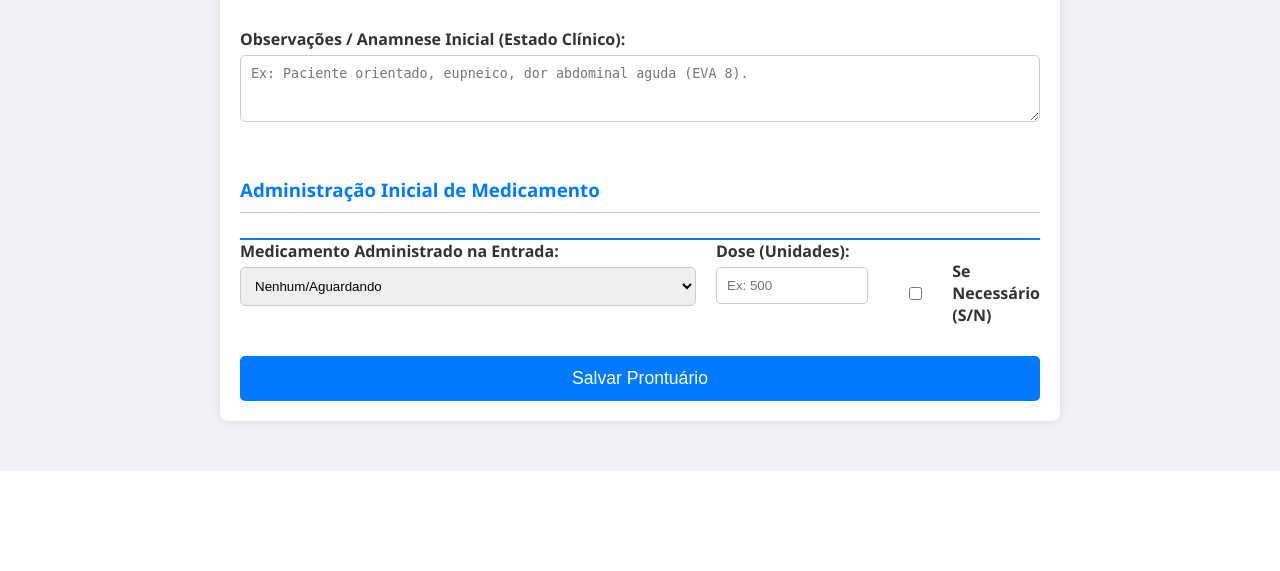
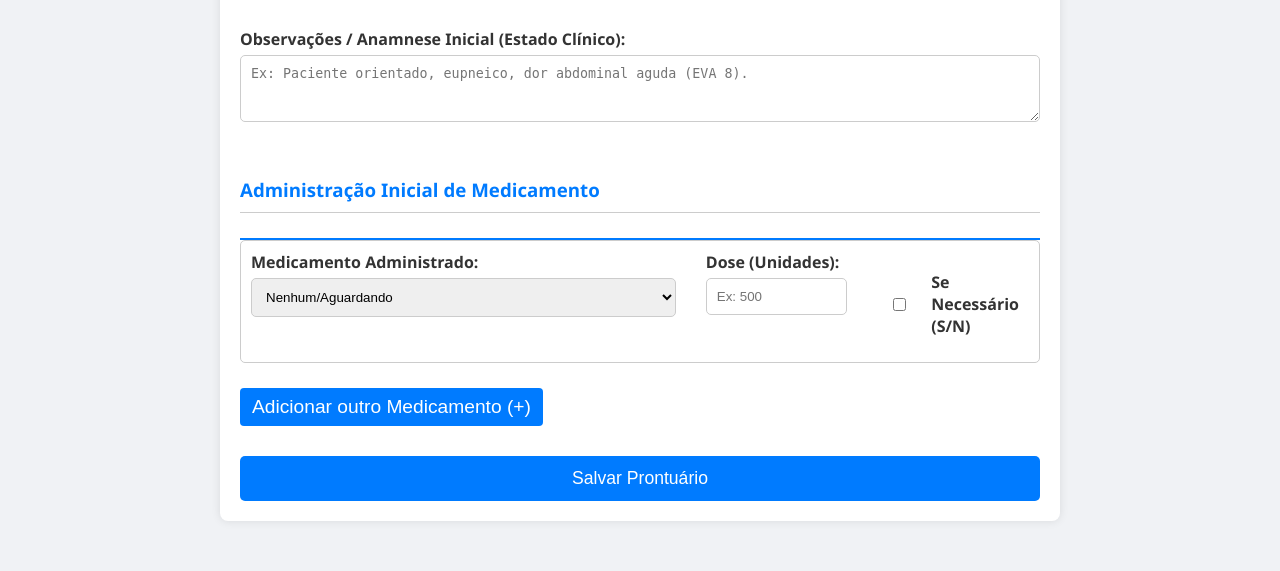
Before and after one commit to profedufbarreto/sistema_hospitalar, a Flask app: page /prontuario in a window 1280 px wide. Shown: the part 764-1335 px from the top of the page. Before the commit the page ends 1235 px from the top, so only its background shows below. Run offline with Flask 3, Linux system fonts and the light colour scheme; the visitor is signed in with stand-in values (Sample User, id 1); data that the repository does not hold is empty.

Commit message:
+ remédios implementado

```diff
--- a/app.py
+++ b/app.py
@@ -279,7 +279,7 @@ def salvar_prontuario():
     cursor = conn.cursor()
 
     try:
-        # **CORRIGIDO:** Adicionando 'cpf' à lista de colunas
+        # 1. SALVAR INFORMAÇÕES DO PACIENTE
         sql_paciente = """
         INSERT INTO Pacientes (nome, data_nascimento, cpf, cep, endereco, bairro, data_entrada, procedimento,
                                status, usuario_internacao, cid_10, observacoes_entrada, prioridade_atencao)
@@ -292,19 +292,16 @@ def salvar_prontuario():
 
         data_entrada_mysql = dados['hora_entrada'].replace('T', ' ')
 
-        # NOVO: Limpando o CPF de formatação (apenas números)
         cpf_val = dados.get('cpf', '').replace('.', '').replace('-', '').strip()
-
-        # Novos dados clínicos/triagem
         cid_10_val = dados.get('cid_10', '').strip()
         observacoes_val = dados.get('observacoes_entrada', '').strip()
         prioridade_val = dados.get('prioridade_atencao', 'verde').lower()
 
-        # Execução com 12 parâmetros (o número de %s é 12)
+        # Execução da inserção do paciente
         cursor.execute(sql_paciente, (
             dados['nome_paciente'],
             data_nascimento_mysql,
-            cpf_val,                  # <--- NOVO PARÂMETRO CPF
+            cpf_val,
             dados['cep'],
             f"{dados['endereco']}, {dados['numero']}",
             dados['bairro'],
@@ -318,54 +315,93 @@ def salvar_prontuario():
 
         paciente_id = cursor.lastrowid
 
-        # ... (restante da lógica de medicamento - Mantido)
-        medicamento = dados.get('medicamento_entrada')
-        medicamento_nome = None
+        # 2. PROCESSAR MÚLTIPLOS MEDICAMENTOS (NOVA LÓGICA)
 
-        if medicamento and medicamento != 'outro':
-            medicamento_nome = medicamento
-        elif medicamento == 'outro' and dados.get('outro_medicamento_nome'):
-            medicamento_nome = dados['outro_medicamento_nome']
-            cursor.execute("INSERT IGNORE INTO Estoque (nome_medicamento, quantidade, unidade, data_ultima_entrada) VALUES (%s, 0, 'UN', NOW())", (medicamento_nome,))
+        # Obtém as listas de dados do formulário (são listas, mesmo que haja apenas 1 item)
+        medicamento_nomes_selecionados = request.form.getlist('medicamento_entrada[]')
+        doses = request.form.getlist('dose[]')
+        nomes_outros = request.form.getlist('outro_medicamento_nome[]')
+
+        # A lista de "se_necessario" virá dos campos hidden, garantindo '0' se não marcado
+        # Os nomes dos campos hidden são gerados dinamicamente no JS, mas podemos simplificar assumindo
+        # que a ausência de um campo com valor '1' implica '0'.
+
+        # Vamos usar a lista de "dose[]" para iterar, pois ela deve ter o mesmo comprimento de "medicamento_entrada[]"
+        if len(medicamento_nomes_selecionados) == len(doses):
+
+            # Inicializa o contador para os nomes 'Outros' (que podem não corresponder 1:1)
+            outro_index = 0
+
+            for i in range(len(medicamento_nomes_selecionados)):
+                med_selecionado = medicamento_nomes_selecionados[i]
+                dose_str = doses[i]
+
+                # Trata dose
+                try:
+                    dose = float(dose_str) if dose_str else 0.0
+                except ValueError:
+                    flash(f"Erro: Dose de medicamento inválida para o item {i+1}. Use apenas números.", 'danger')
+                    raise Exception("Dose inválida")
+
+                # Determina o nome final do medicamento
+                medicamento_nome = med_selecionado
+                if med_selecionado == 'outro':
+                    # Pega o próximo nome da lista de nomes 'Outros'
+                    if outro_index < len(nomes_outros) and nomes_outros[outro_index].strip():
+                        medicamento_nome = nomes_outros[outro_index].strip()
+                        # Garante que o novo medicamento exista no estoque (ou o ignora)
+                        cursor.execute("INSERT IGNORE INTO Estoque (nome_medicamento, quantidade, unidade, data_ultima_entrada) VALUES (%s, 0, 'UN', NOW())", (medicamento_nome,))
+                    else:
+                        # Se for 'outro' mas o campo de texto foi deixado vazio, ignora esta administração
+                        outro_index += 1
+                        continue
+
+                    # Incrementa o contador do nome 'Outro'
+                    outro_index += 1
 
 
-        if medicamento_nome:
-            try:
-                dose = float(dados.get('dose') or 0.0)
-            except ValueError:
-                conn.close()
-                return "Erro: Dose de medicamento inválida. Use apenas números.", 400
+                # Se o nome do medicamento for válido (não vazio e não 'outro' deixado em branco)
+                if medicamento_nome and med_selecionado != '':
 
-            sql_med = """
-            INSERT INTO AdministracaoMedicamentos (paciente_id, medicamento_nome, quantidade_administrada, se_necessario, data_hora)
-            VALUES (%s, %s, %s, %s, %s)
-            """
-            cursor.execute(sql_med, (
-                paciente_id,
-                medicamento_nome,
-                dose,
-                1 if 'se_necessario' in dados else 0,
-                data_entrada_mysql
-            ))
+                    # Verifica o status "Se Necessário" (S/N)
+                    # O campo do checkbox é gerado como "se_necessario_X", onde X é o índice
+                    # O campo hidden (com valor '0') é o que será enviado se o checkbox estiver desmarcado.
+                    # Vamos iterar sobre o request.form para encontrar a chave dinâmica 'se_necessario_X'
 
-            if dose > 0:
-                sql_baixa = "UPDATE Estoque SET quantidade = GREATEST(quantidade - %s, 0) WHERE nome_medicamento = %s"
-                cursor.execute(sql_baixa, (dose, medicamento_nome))
+                    # Procura pelo valor '1' do checkbox (se marcado) ou usa '0' do hidden field (se desmarcado/ausente)
+                    se_necessario_val = dados.get(f'se_necessario_{i}', '0') # Se marcado, vem '1'. Se desmarcado, vem '0' do hidden field.
 
-                if cursor.rowcount == 0:
-                    print(f"ATENÇÃO: Medicamento '{medicamento_nome}' não encontrado. Baixa não efetuada.")
+
+                    # Insere o registro na administração
+                    sql_med = """
+                    INSERT INTO AdministracaoMedicamentos (paciente_id, medicamento_nome, quantidade_administrada, se_necessario, data_hora)
+                    VALUES (%s, %s, %s, %s, %s)
+                    """
+                    cursor.execute(sql_med, (
+                        paciente_id,
+                        medicamento_nome,
+                        dose,
+                        se_necessario_val,
+                        data_entrada_mysql
+                    ))
+
+                    # Dá baixa no estoque
+                    if dose > 0:
+                        sql_baixa = "UPDATE Estoque SET quantidade = GREATEST(quantidade - %s, 0) WHERE nome_medicamento = %s"
+                        cursor.execute(sql_baixa, (dose, medicamento_nome))
+
+                        if cursor.rowcount == 0:
+                            print(f"ATENÇÃO: Medicamento '{medicamento_nome}' não encontrado no Estoque. Baixa não efetuada.")
 
 
         conn.commit()
-        return redirect(url_for('dashboard', mensagem='Prontuário salvo com sucesso!'))
+        return redirect(url_for('dashboard', mensagem='Prontuário e medicamentos salvos com sucesso!'))
 
     except IntegrityError as ie:
         conn.rollback()
-        # Trata especificamente a violação de chave única (provavelmente CPF duplicado)
         if 'Duplicate entry' in str(ie) and 'cpf' in str(ie).lower():
             flash("Erro: Já existe um paciente registrado com este CPF.", 'danger')
             return redirect(url_for('prontuario'))
-
         print(f"Erro ao salvar prontuário (IntegrityError): {ie}")
         return f"Erro interno ao salvar os dados: {ie}", 500
 
@@ -424,6 +460,7 @@ def detalhes_prontuario(paciente_id):
             cursor.execute("SELECT * FROM ProvasDeVida WHERE paciente_id = %s ORDER BY data_hora DESC", (paciente_id,))
             provas_vida = cursor.fetchall()
 
+            # Buscando medicamentos
             cursor.execute("SELECT * FROM AdministracaoMedicamentos WHERE paciente_id = %s ORDER BY data_hora DESC", (paciente_id,))
             medicamentos_admin = cursor.fetchall()
 
--- a/templates/prontuario_form.html
+++ b/templates/prontuario_form.html
@@ -4,6 +4,49 @@
     <meta charset="UTF-8">
     <title>Novo Prontuário | PEP</title>
     <link rel="stylesheet" href="{{ url_for('static', filename='css/style.css') }}">
+    <style>
+        /* Estilos adicionais para o novo botão de adicionar (Ajuste se necessário) */
+        .add-med-button {
+            background-color: #007bff;
+            color: white;
+            border: none;
+            padding: 8px 12px;
+            cursor: pointer;
+            border-radius: 4px;
+            font-size: 1.2em;
+            margin-top: 10px;
+        }
+        .remove-med-button {
+            background-color: #dc3545;
+            color: white;
+            border: none;
+            padding: 8px 12px;
+            cursor: pointer;
+            border-radius: 4px;
+            font-size: 1em;
+            margin-left: 10px;
+            height: 40px; /* Para alinhar */
+            align-self: flex-end;
+            margin-bottom: 5px;
+        }
+        /* Garantindo que o grupo de medicamento e o botão + fiquem na mesma linha */
+        .medication-section-wrapper {
+            display: flex;
+            flex-direction: column;
+        }
+        /* Ajuste do layout de cada item de medicamento */
+        .medication-item {
+            display: flex;
+            flex-wrap: wrap;
+            margin-bottom: 15px;
+            border: 1px solid #ccc;
+            padding: 10px;
+            border-radius: 5px;
+        }
+        .medication-item .form-group {
+            margin-right: 10px;
+        }
+    </style>
 </head>
 <body>
 
@@ -119,10 +162,28 @@
                     <h3>Administração Inicial de Medicamento</h3>
                 </div>
 
-                <div class="form-row">
+                <div id="medication-container">
+                    </div>
+
+                <button type="button" id="add-med-btn" class="add-med-button">Adicionar outro Medicamento (+)</button>
+
+
+                <div class="action-buttons">
+                    <button type="submit" class="btn-login">Salvar Prontuário</button>
+                </div>
+            </form>
+        </div>
+    </main>
+
+    <template id="medication-template">
+        <div class="medication-item">
+            <div class="form-row" style="flex-grow: 1;">
                 <div class="form-group" style="flex: 3;">
-                        <label for="medicamento_entrada">Medicamento Administrado na Entrada:</label>
-                        <select id="medicamento_entrada" name="medicamento_entrada">
+                    <label for="medicamento_entrada_NEW_INDEX">Medicamento Administrado:</label>
+                    <select id="medicamento_entrada_NEW_INDEX"
+                            name="medicamento_entrada[]"
+                            class="medicamento-select"
+                            onchange="toggleOutro(this)">
                         <option value="">Nenhum/Aguardando</option>
                         {% for med in medicamentos %}
                             <option value="{{ med.nome_medicamento }}">{{ med.nome_medicamento }}</option>
@@ -132,76 +193,165 @@
                 </div>
 
                 <div class="form-group" style="flex: 1;">
-                        <label for="dose">Dose (Unidades):</label>
-                        <input type="number" step="0.01" id="dose" name="dose" placeholder="Ex: 500">
+                    <label for="dose_NEW_INDEX">Dose (Unidades):</label>
+                    <input type="number"
+                           step="0.01"
+                           id="dose_NEW_INDEX"
+                           name="dose[]"
+                           placeholder="Ex: 500">
                 </div>
 
                 <div class="form-group checkbox-sn" style="flex: 1; align-self: flex-end; margin-bottom: 0;">
-                        <input type="checkbox" id="se_necessario" name="se_necessario" value="1">
-                        <label for="se_necessario" style="margin-bottom: 0;">Se Necessário (S/N)</label>
+                    <input type="checkbox"
+                           id="se_necessario_NEW_INDEX"
+                           name="se_necessario_NEW_INDEX"
+                           value="1"
+                           class="sn-checkbox">
+                    <label for="se_necessario_NEW_INDEX" style="margin-bottom: 0;">Se Necessário (S/N)</label>
+                    <input type="hidden" name="se_necessario[]" value="0" class="sn-hidden-input">
                 </div>
             </div>
 
-                <div class="form-row" id="outro_medicamento_group" style="display: none;">
+            <div class="form-row outro-medicamento-group" style="display: none; flex-basis: 100%; margin-top: 10px;">
                 <div class="form-group" style="flex: 1;">
-                        <label for="outro_medicamento_nome">Nome do Novo Medicamento:</label>
-                        <input type="text" id="outro_medicamento_nome" name="outro_medicamento_nome" placeholder="Nome Completo">
+                    <label for="outro_medicamento_nome_NEW_INDEX">Nome do Novo Medicamento:</label>
+                    <input type="text"
+                           id="outro_medicamento_nome_NEW_INDEX"
+                           name="outro_medicamento_nome[]"
+                           placeholder="Nome Completo">
                 </div>
             </div>
 
-                <div class="action-buttons">
-                    <button type="submit" class="btn-login">Salvar Prontuário</button>
+            <button type="button" class="remove-med-button" onclick="removeMedicationItem(this)">-</button>
         </div>
-            </form>
-        </div>
-    </main>
+    </template>
+
 
     <script>
-        document.addEventListener('DOMContentLoaded', function() {
-            // Lógica 1: Mostrar/esconder campo "Outro Medicamento"
-            const selectMed = document.getElementById('medicamento_entrada');
-            const outroGroup = document.getElementById('outro_medicamento_group');
+        let medIndex = 0; // Contador global para garantir nomes de campos únicos
 
-            if (selectMed && outroGroup) {
-                selectMed.addEventListener('change', function() {
-                    if (this.value === 'outro') {
+        // Função de utilidade para tratar a visibilidade do campo "Outro Medicamento"
+        function toggleOutro(selectElement) {
+            const itemContainer = selectElement.closest('.medication-item');
+            if (!itemContainer) return;
+
+            const outroGroup = itemContainer.querySelector('.outro-medicamento-group');
+            if (outroGroup) {
+                if (selectElement.value === 'outro') {
                     outroGroup.style.display = 'flex';
                 } else {
                     outroGroup.style.display = 'none';
+                    // Limpa o valor para não enviar dados desnecessários
+                    const inputOutro = outroGroup.querySelector('input[name="outro_medicamento_nome[]"]');
+                    if (inputOutro) {
+                        inputOutro.value = '';
                     }
+                }
+            }
+        }
+
+        // Função para garantir que os checkboxes enviem 0 quando desmarcados e 1 quando marcados
+        function setupCheckboxLogic(itemContainer) {
+            const checkbox = itemContainer.querySelector('.sn-checkbox');
+            const hiddenInput = itemContainer.querySelector('.sn-hidden-input');
+
+            if (checkbox && hiddenInput) {
+                // Renomeia o hidden input para corresponder ao checkbox
+                hiddenInput.name = checkbox.name.replace('[]', '_hidden');
+
+                checkbox.addEventListener('change', function() {
+                    if (this.checked) {
+                        hiddenInput.disabled = true; // Se marcado, só o checkbox envia o valor '1'
+                    } else {
+                        hiddenInput.disabled = false; // Se desmarcado, o hidden input envia o valor '0'
+                    }
+                });
+
+                // Inicializa o estado (se o template tiver o checkbox default checked)
+                if (checkbox.checked) {
+                    hiddenInput.disabled = true;
+                }
+            }
+        }
+
+
+        // Função principal para adicionar um novo item de medicamento
+        function addMedicationItem(isInitial = false) {
+            const template = document.getElementById('medication-template');
+            const container = document.getElementById('medication-container');
+            const clone = template.content.cloneNode(true);
+
+            // Renomeia os IDs e 'name' attributes para serem únicos
+            const htmlContent = clone.firstElementChild.innerHTML.replace(/NEW_INDEX/g, medIndex);
+            clone.firstElementChild.innerHTML = htmlContent;
+
+            // Se não for o item inicial (o primeiro), exibe o botão de remover
+            const removeBtn = clone.querySelector('.remove-med-button');
+            if (removeBtn) {
+                if (isInitial) {
+                    removeBtn.style.display = 'none';
+                } else {
+                    removeBtn.style.display = 'inline-block';
+                }
+            }
+
+            container.appendChild(clone);
+
+            // Configura a lógica do checkbox para o novo item
+            setupCheckboxLogic(container.lastElementChild);
+
+            // Adiciona o listener de alteração para o campo 'outro' no novo item
+            const newSelect = container.lastElementChild.querySelector('.medicamento-select');
+            if(newSelect) {
+                 newSelect.addEventListener('change', function() {
+                    toggleOutro(this);
                 });
             }
 
-            // Lógica 2: Máscara de CPF
+            medIndex++;
+        }
+
+        // Função para remover um item de medicamento
+        function removeMedicationItem(button) {
+            const item = button.closest('.medication-item');
+            if (item) {
+                item.remove();
+            }
+        }
+
+        // Lógica de inicialização principal
+        document.addEventListener('DOMContentLoaded', function() {
+
+            // 1. Adiciona o primeiro item de medicamento
+            addMedicationItem(true);
+
+            // 2. Listener para o botão 'Adicionar outro Medicamento'
+            const addMedBtn = document.getElementById('add-med-btn');
+            if (addMedBtn) {
+                addMedBtn.addEventListener('click', function() {
+                    addMedicationItem(false);
+                });
+            }
+
+            // 3. Lógica de máscara de CPF (MANTIDA)
             const cpfInput = document.getElementById('cpf');
             if (cpfInput) {
                 cpfInput.addEventListener('input', function(e) {
-                    let value = e.target.value.replace(/\D/g, ''); // Remove tudo que não for dígito
+                    let value = e.target.value.replace(/\D/g, '');
                     let formattedValue = '';
 
-                    if (value.length > 0) {
-                        formattedValue = value.substring(0, 3);
-                    }
-                    if (value.length >= 4) {
-                        formattedValue += '.' + value.substring(3, 6);
-                    }
-                    if (value.length >= 7) {
-                        formattedValue += '.' + value.substring(6, 9);
-                    }
-                    if (value.length >= 10) {
-                        formattedValue += '-' + value.substring(9, 11);
-                    }
+                    if (value.length > 0) { formattedValue = value.substring(0, 3); }
+                    if (value.length >= 4) { formattedValue += '.' + value.substring(3, 6); }
+                    if (value.length >= 7) { formattedValue += '.' + value.substring(6, 9); }
+                    if (value.length >= 10) { formattedValue += '-' + value.substring(9, 11); }
 
-                    // Limita a 14 caracteres (formatação)
-                    if (value.length > 11) {
-                         formattedValue = formattedValue.substring(0, 14);
-                    }
+                    if (value.length > 11) { formattedValue = formattedValue.substring(0, 14); }
 
                     e.target.value = formattedValue;
                 });
             }
 
-            // Lógica 3: Busca de Endereço via CEP (ViaCEP API)
+            // 4. Lógica de Busca de Endereço via CEP (MANTIDA)
             const cepInput = document.getElementById('cep');
             const enderecoInput = document.getElementById('endereco');
             const bairroInput = document.getElementById('bairro');
@@ -211,9 +361,7 @@
                 cepInput.addEventListener('blur', function() {
                     let cep = cepInput.value.replace(/\D/g, '');
 
-                    if (cep.length !== 8) {
-                        return;
-                    }
+                    if (cep.length !== 8) { return; }
 
                     enderecoInput.value = '... buscando ...';
                     bairroInput.value = '';
```
Lines whose indentation alone changed are shown as unchanged.
